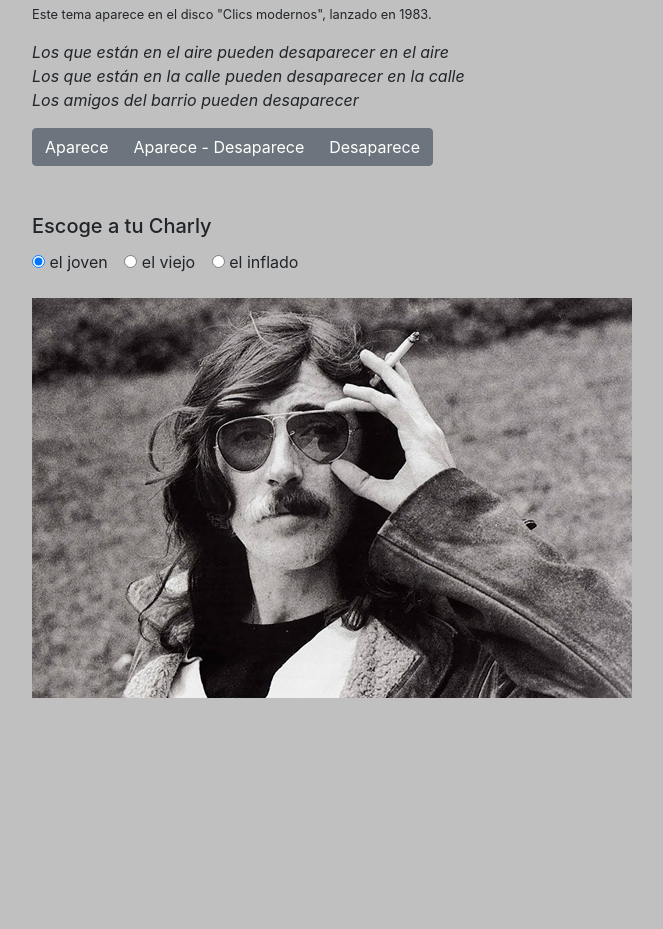
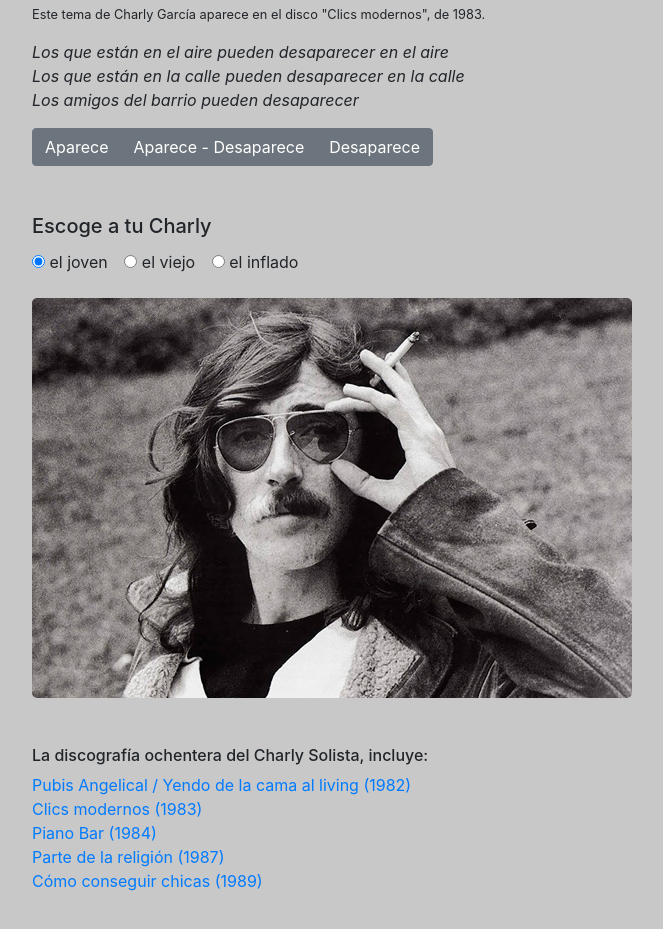
Before and after one commit to profesorfaco/clase-6, a plain HTML site: page index.html in a window 1280 px wide. Shown: the part 99-1028 px from the top of the page, without its empty margins (53-716 px from the left). Before the commit the page ends 845 px from the top, so only its background shows below. Drawn offline with nearby package versions, Linux system fonts and the light colour scheme.

Commit message:
Update index.html

```diff
--- a/index.html
+++ b/index.html
@@ -6,8 +6,9 @@
 <title>Hola jQuery</title>
 <link rel="stylesheet" href="https://stackpath.bootstrapcdn.com/bootstrap/4.3.1/css/bootstrap.min.css" integrity="sha384-ggOyR0iXCbMQv3Xipma34MD+dH/1fQ784/j6cY/iJTQUOhcWr7x9JvoRxT2MZw1T" crossorigin="anonymous">
 <style>
-	body{background:silver;}
+	body{background:rgba(200,200,200,1);}
 	.dinosaurio{display: none;}
+	img{border-radius: 5px;}
 </style>
 </head>
 <body>
@@ -42,7 +43,9 @@
 					</label>
 				</div>
 			</div>
-			<img src="img/charly-joven.jpg" id="foto" class="img-fluid">
+			<img src="img/charly-joven.jpg" id="foto" class="img-fluid mb-5">
+			<h6>La discografía ochentera del Charly Solista, incluye:</h6>
+			<ul id="discografia" class="list-unstyled"></ul>
 		</div>
 	</div>
 </div>
@@ -52,11 +55,11 @@
 
 $(document).ready(function(){
 
-	// Partamos por una modificación al CSS, desde jQuery --> https://api.jquery.com/multiple-selector/
+	// Partamos por una modificación al CSS --> https://api.jquery.com/multiple-selector/
 
 	$( "p" ).css( "font-style", "italic");
 
-	// Agreguemos un elemento HTML antes de cada párrafo, desde jQuery --> https://api.jquery.com/before/
+	// Agreguemos un elemento HTML antes de cada párrafo --> https://api.jquery.com/before/
 
 	$( "p" ).before( "<h1>Los dinosaurios</h1>" );
 
@@ -64,7 +67,7 @@ $(document).ready(function(){
 
 	$( "h1" ).addClass( "text-light");
 
-	// Revisemos los efectos básicos --> https://api.jquery.com/category/effects/basics/
+	// Revisemos efectos básicos, condicionados por el click --> https://api.jquery.com/category/effects/basics/
 
 	$("button#si").click(function() {
 		$( ".dinosaurio" ).show()
@@ -78,7 +81,7 @@ $(document).ready(function(){
 		$( ".dinosaurio" ).toggle()
 	});
 
-	// Cambiemos al Charly
+	// Cambiemos la foto de Charly García, según el input tipo radio que esté chequeado
 
 	$("input:radio[name=bedStatus]").change(function() {
 
@@ -96,15 +99,30 @@ $(document).ready(function(){
         }
     });
 
-    // Vamos a buscar información a un JSON (JavaScript Object Notation)
+    // Para cerrar, vamos a buscar información a un JSON (JavaScript Object Notation) en línea
 
-	$.getJSON('https://raw.githubusercontent.com/profesorfaco/clase-6/master/data.json', function (data) {
+	$.getJSON('https://raw.githubusercontent.com/profesorfaco/clase-6/gh-pages/data.json', function (data) {
+
+		// imprimo un aviso en la consola de JavaScript del navegador
+
 			console.log("¡Ya tenemos los datos del JSON!");
-			$( "h1" ).after( "<p class=\"small\">Este tema aparece en el disco \""+ data[1]["album"] + "\", lanzado en " + data[1]["lanzamiento"] +".</p>");
+
+		// aprovecho la información del JSON para escribir un párrafo bajo el título principal
+
+			$( "h1" ).after( "<p class=\"small\">Este tema de " + data[1]["artista"] + " aparece en el disco \""+ data[1]["album"] + "\", de " + data[1]["lanzamiento"] +".</p>");
+
+		// finalmente creo un ciclo para ir por cada disco, y agregarlo como ítem al listado de identidad discografía
+
+			for (var a = 0; a < data.length; a++){
+				$( "ul#discografia" ).append( "<li><a href=\"" + data[a]["spotify"] + "\">" + data[a]["album"] +" ("+ data[a]["lanzamiento"] +")</a></li>" );
+			}
 
 	});
 
 });
+
+// ¡Para esto, y más, nos sirve jQuery!
+
 </script>
 </body>
 </html>
```
